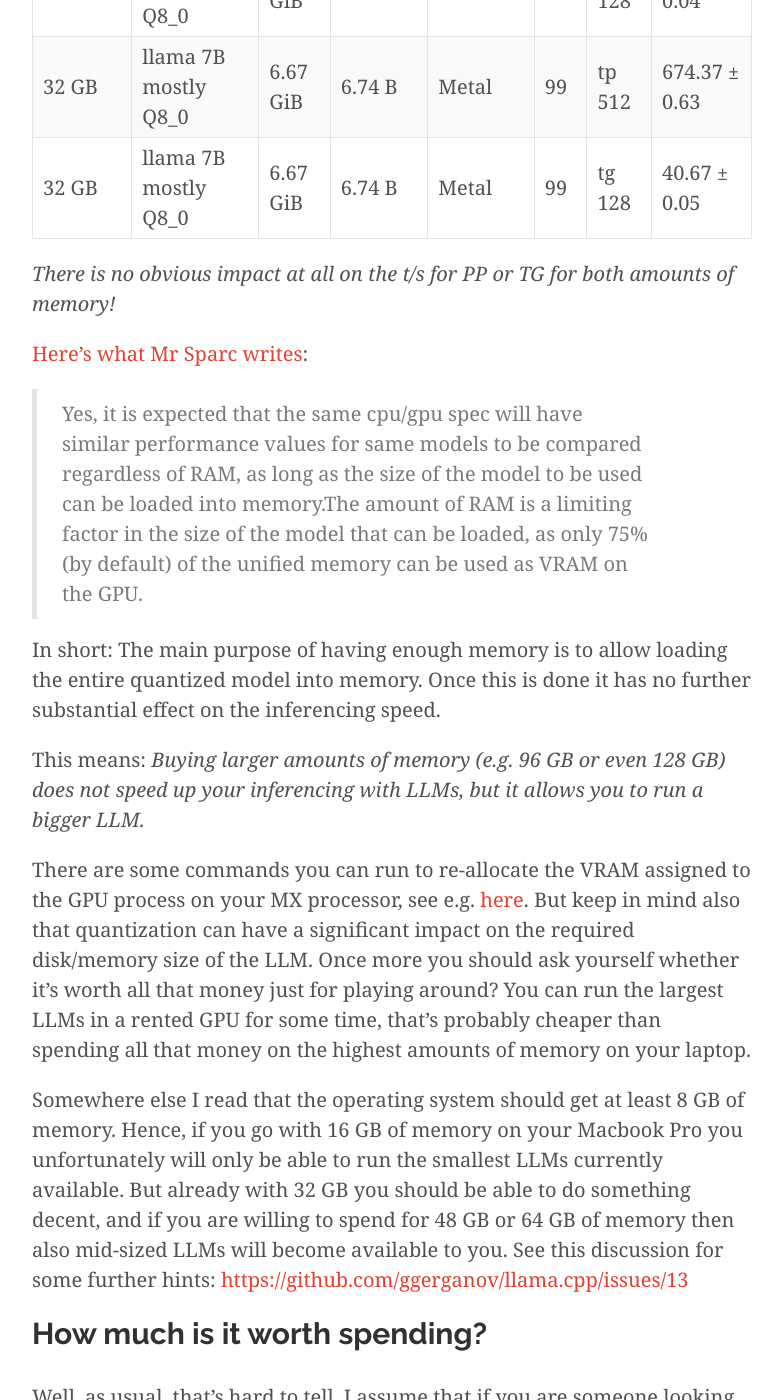
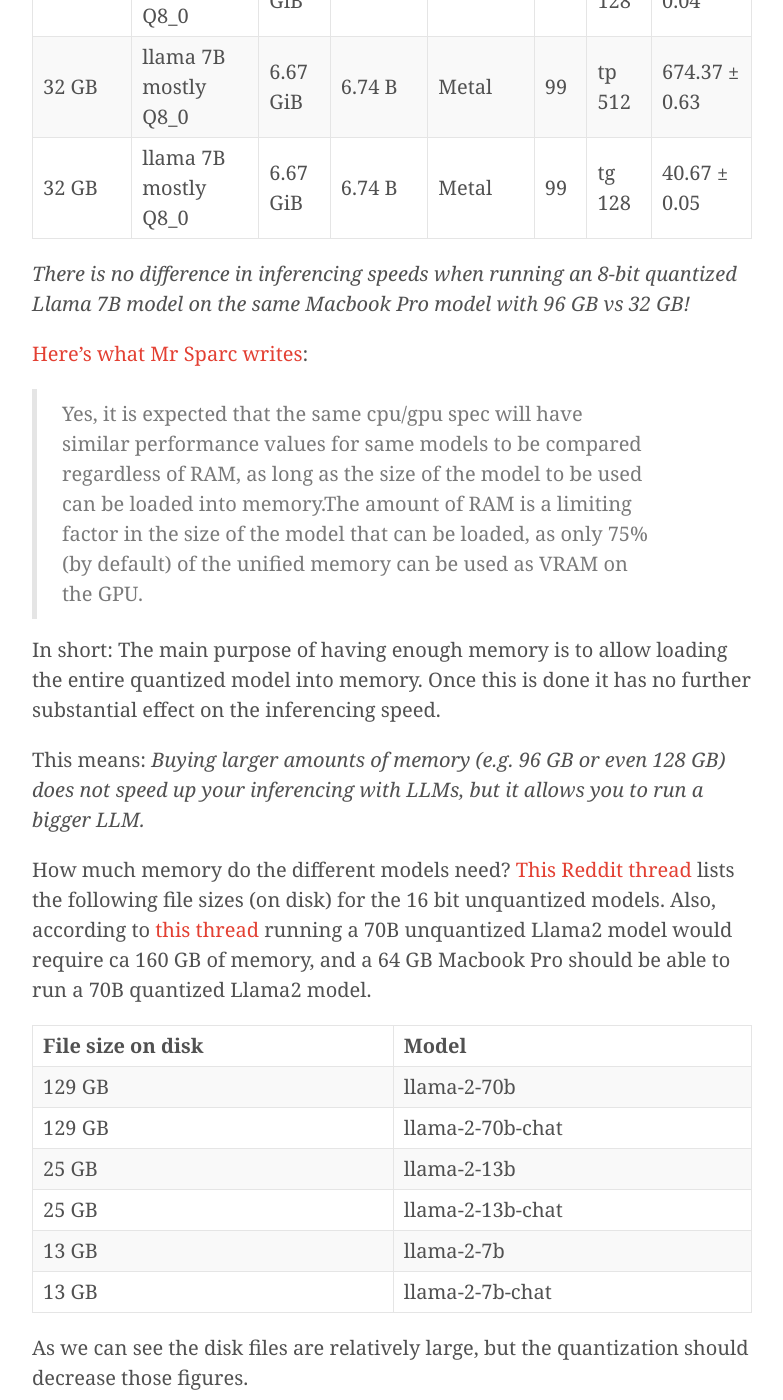
Before and after one commit to fabian-kostadinov/fabian-kostadinov.github.io, a Jekyll site: the page built from _posts/2024-01-16-macbook-pro-for-llms-buyers-guide-in-january-2024.md, in a window 1280 px wide and 1400 px high, scrolled down 5270 px. Shown: the whole window, without its empty margins (248-1031 px from the left). Built offline with Jekyll 4.4.1, drawn with Linux system fonts in a browser that asks for light colours; nearby versions of some CDN libraries; comment, search, counter and statistics services are not loaded.

Commit message:
Added Llama 2 file sizes

```diff
--- a/_posts/2024-01-16-macbook-pro-for-llms-buyers-guide-in-january-2024.md
+++ b/_posts/2024-01-16-macbook-pro-for-llms-buyers-guide-in-january-2024.md
@@ -84,7 +84,7 @@
 |32 GB|llama 7B mostly Q8\_0|6.67 GiB|6.74 B|Metal|99|tp 512|674.37 ± 0.63|
 |32 GB|llama 7B mostly Q8\_0|6.67 GiB|6.74 B|Metal|99|tg 128|40.67 ± 0.05|
 
-*There is no obvious impact at all on the t/s for PP or TG for both amounts of memory!*
+*There is no difference in inferencing speeds when running an 8-bit quantized Llama 7B model on the same Macbook Pro model with 96 GB vs 32 GB!*
 
 [Here's what Mr Sparc writes](https://github.com/ggerganov/llama.cpp/discussions/4167#discussioncomment-7670917):
 
@@ -93,6 +93,19 @@
 In short: The main purpose of having enough memory is to allow loading the entire quantized model into memory. Once this is done it has no further substantial effect on the inferencing speed.
 
 This means: *Buying larger amounts of memory (e.g. 96 GB or even 128 GB) does not speed up your inferencing with LLMs, but it allows you to run a bigger LLM.*
+
+How much memory do the different models need? [This Reddit thread](https://www.reddit.com/r/LocalLLaMA/comments/157d89h/comment/jt43x4d/?utm_source=reddit&utm_medium=web2x&context=3) lists the following file sizes (on disk) for the 16 bit unquantized models. Also, according to [this thread](https://news.ycombinator.com/item?id=37067933) running a 70B unquantized Llama2 model would require ca 160 GB of memory, and a 64 GB Macbook Pro should be able to run a 70B quantized Llama2 model.
+
+|File size on disk|Model|
+|:-|:-|
+|129 GB|llama-2-70b|
+|129 GB|llama-2-70b-chat|
+|25 GB|llama-2-13b|
+|25 GB|llama-2-13b-chat|
+|13 GB|llama-2-7b|
+|13 GB|llama-2-7b-chat|
+
+As we can see the disk files are relatively large, but the quantization should decrease those figures.
 
 There are some commands you can run to re-allocate the VRAM assigned to the GPU process on your MX processor, see e.g. [here](https://www.hardware-corner.net/increase-mac-vram/). But keep in mind also that quantization can have a significant impact on the required disk/memory size of the LLM. Once more you should ask yourself whether it's worth all that money just for playing around? You can run the largest LLMs in a rented GPU for some time, that's probably cheaper than spending all that money on the highest amounts of memory on your laptop.
 
```
